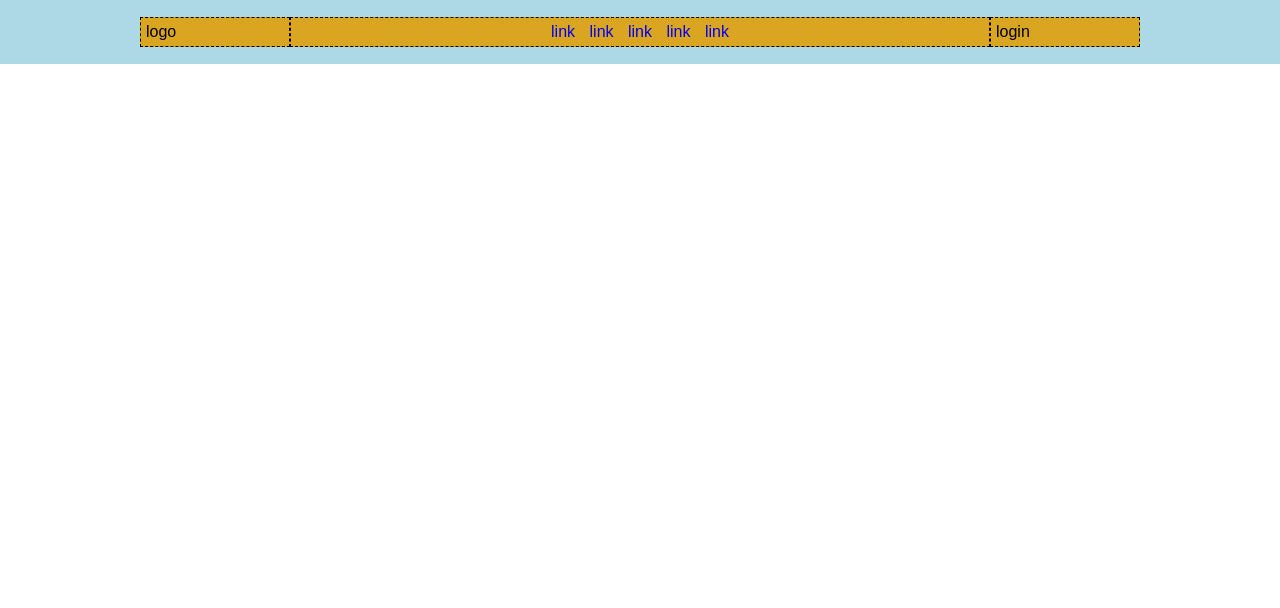
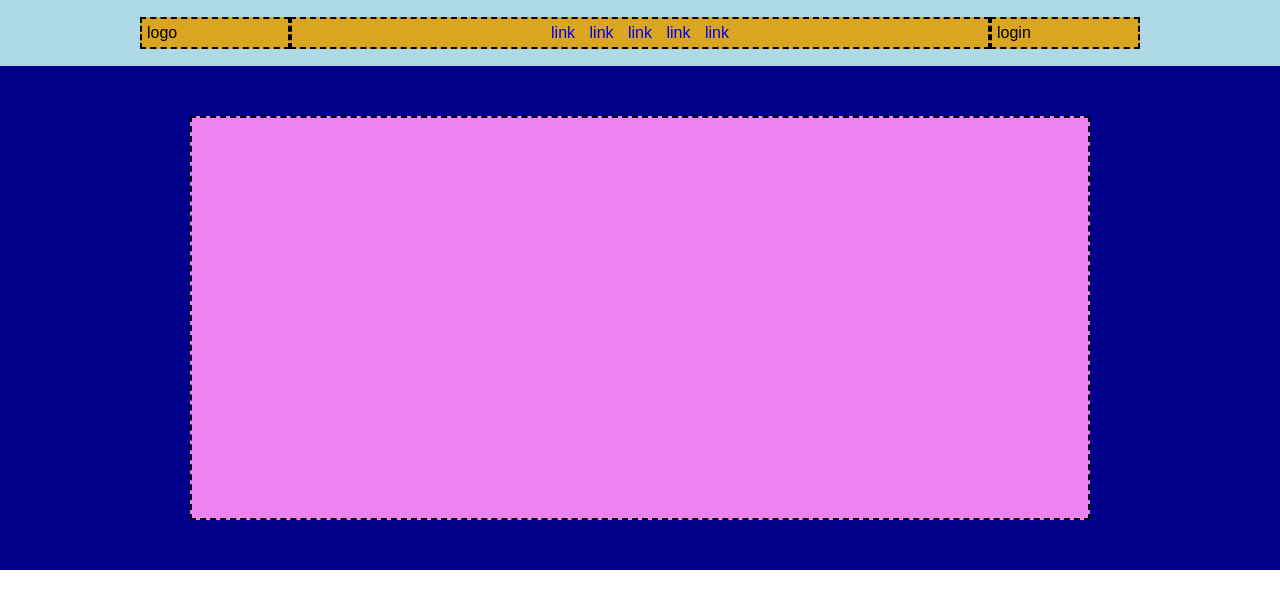
Before and after one commit to MLaz95/htmlcss-struttura-discord, a plain HTML site: page index.html in a window 1280 px wide. Drawn offline with Linux system fonts and the light colour scheme.

Commit message:
aggiunta sezione banner

```diff
--- a/index.html
+++ b/index.html
@@ -25,7 +25,9 @@
     <!-- end logo, links, login -->
 
     <!-- main banner -->
-    <section></section>
+    <section class="banner-outer">
+        <div class="banner-inner"></div>
+    </section>
     <!-- end main banner -->
 
     <!-- page content -->
--- a/style.css
+++ b/style.css
@@ -28,7 +28,7 @@ header{
 
 .container > div{
     padding: 5px;
-    border: 1px dashed black;
+    border: 2px dashed black;
     width: 150px;
 }
 
@@ -47,3 +47,18 @@ header{
     text-decoration: underline;
 }
 /* end of header */
+
+.banner-outer{
+    background-color: #00008B;
+    padding: 50px;
+
+}
+
+.banner-inner{
+    margin: auto;
+    width: 900px;
+    padding-bottom: 400px;
+
+    background-color: #EE82EE;
+    border: 2px dashed black;
+}
```
